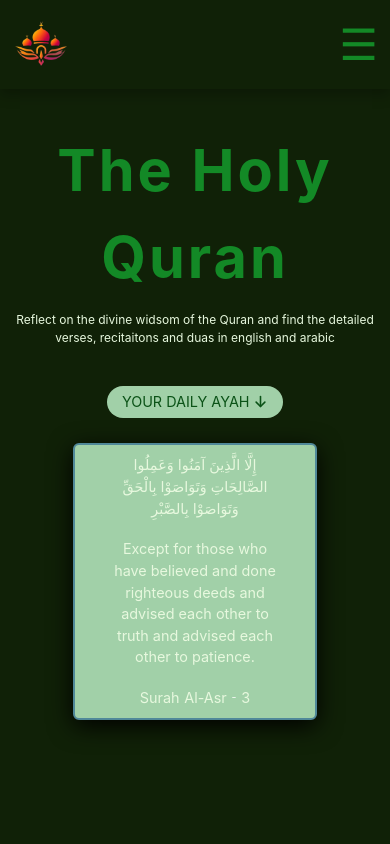
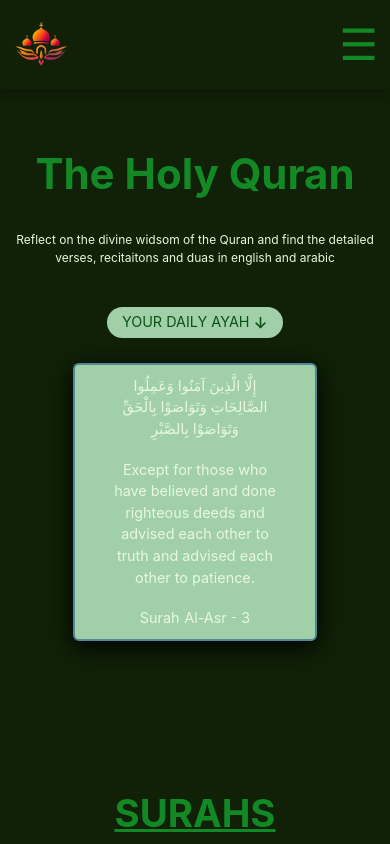
Before and after one commit to Raeef-Chowdhury/Al-Quran, a React (Vite) app: page / in a window 390 px wide. Shown: the top 844 px of the page. Built offline with nearby package versions, Linux system fonts and the light colour scheme; no server answers.

Commit message:
improved layout and readibility

```diff
--- a/src/Components/Hero.jsx
+++ b/src/Components/Hero.jsx
@@ -19,12 +19,12 @@ function Hero() {
       viewport={{ once: true, amount: 0.2 }}
       transition={{ duration: 0.6, ease: "easeOut" }}
       id="hero"
-      className="hero__section bg-background text-center  max-w-[1600px]  items-center flex flex-col gap-[1.8rem]"
+      className="hero__section bg-background text-center max-w-[1600px] items-center flex flex-col gap-[1.8rem]"
     >
-      <h1 className="text-[9.6rem] text-primary font-bold tracking-[0.5rem] ">
+      <h1 className="text-[7rem] my-10 sm:mt-0 sm:text-[9.6rem] text-primary font-bold sm:tracking-[0.5rem] ">
         The Holy Quran
       </h1>
-      <p className="hero__extra--info text-text text-[2rem] max-w-[640px]">
+      <p className="hero__extra--info text-text text-[2rem] md:text-[3rem] w-full px-5 md:max-w-[640px]">
         Reflect on the divine widsom of the Quran and find the detailed verses,
         recitaitons and duas in english and arabic
       </p>
```
